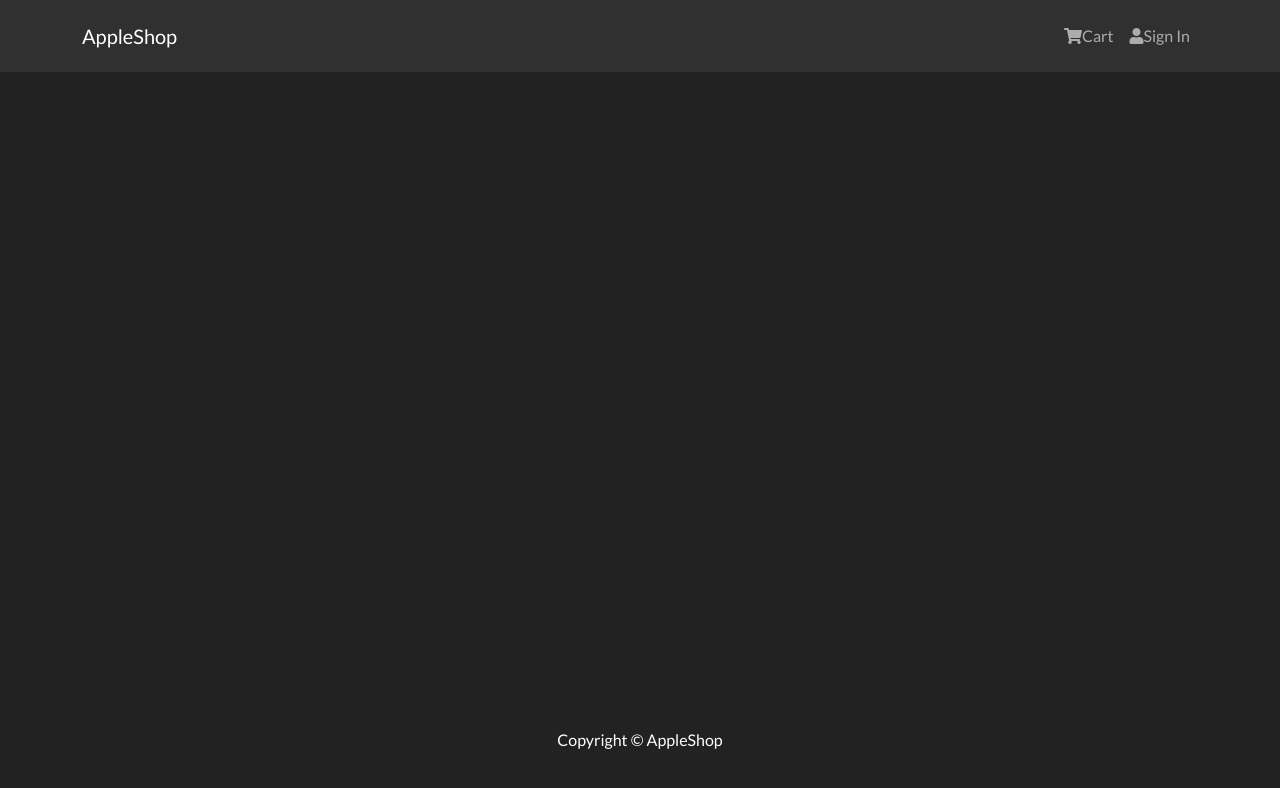
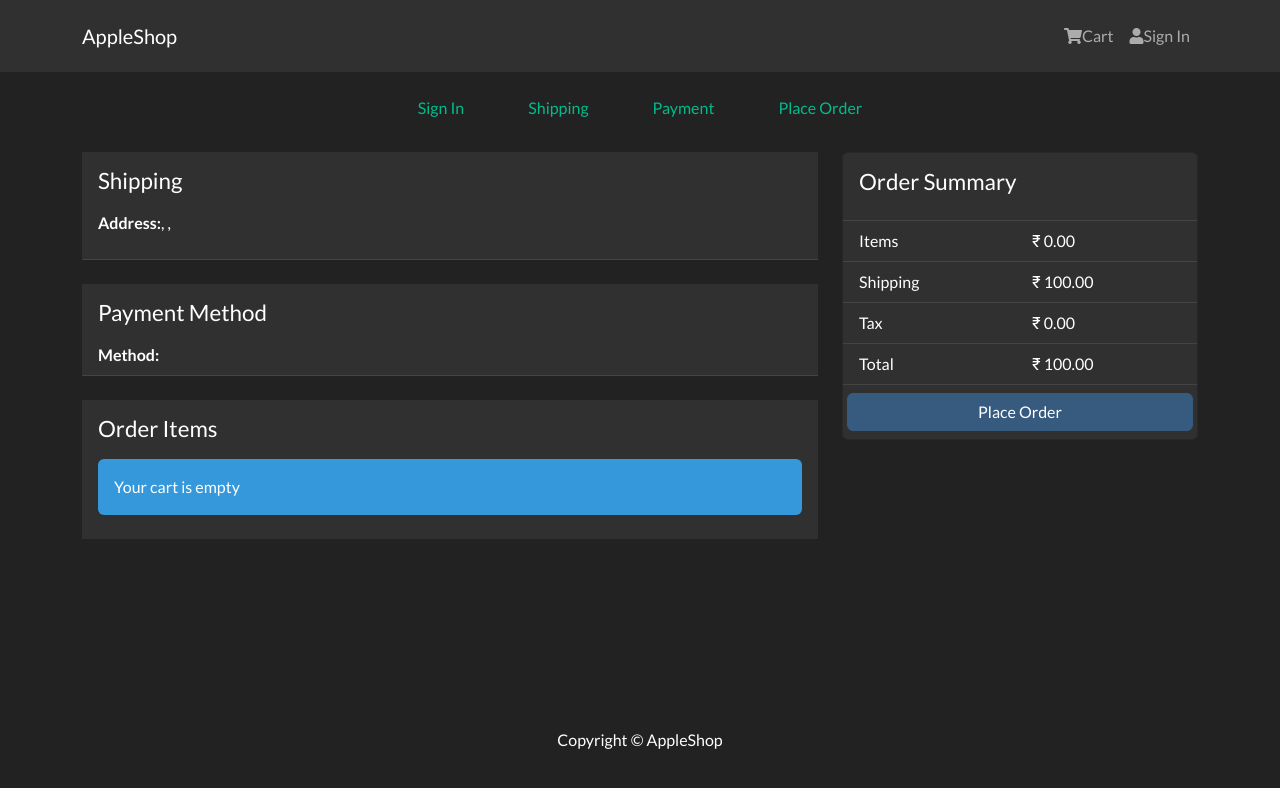
Before and after one commit to dineshraj100/Proshop, a React (Create React App) app in the folder frontend/: page /placeorder in a window 1280 px wide. Shown: the top 788 px of the page. Built offline with nearby package versions, Linux system fonts and the light colour scheme.

Commit message:
placeorderscreen added

```diff
--- a/frontend/src/App.js
+++ b/frontend/src/App.js
@@ -11,7 +11,7 @@ import RegisterScreen from './screens/RegisterScreen'
 import ProfileScreen from './screens/ProfileScreen'
 import ShippingScreen from './screens/ShippingScreen'
 import PaymentScreen from './screens/PaymentScreen'
-
+import PlaceOrderScreen from './screens/PlaceOrderScreen'
 const App = () => {
   return (
     <Router>
@@ -21,6 +21,7 @@ const App = () => {
           <Routes>
             <Route path='/login/shipping' element={<ShippingScreen />} />
             <Route path='/payment' element={<PaymentScreen />} />
+            <Route path='/placeorder' element={<PlaceOrderScreen />} />
             <Route path='/login' element={<LoginScreen />} />
             <Route path='/register' element={<RegisterScreen />} />
             <Route path='/profile' element={<ProfileScreen />} />
--- /dev/null
+++ b/frontend/src/screens/PlaceOrderScreen.js
@@ -0,0 +1,149 @@
+import React, { useState } from 'react'
+import { useNavigate, Link } from 'react-router-dom'
+import {
+  Button,
+  Row,
+  Col,
+  ListGroup,
+  Image,
+  Card,
+  ListGroupItem,
+} from 'react-bootstrap'
+import { useDispatch, useSelector } from 'react-redux'
+import CheckoutSteps from '../components/CheckoutSteps'
+import Message from '../components/Message'
+
+const PlaceOrderScreen = () => {
+  const cart = useSelector((state) => state.cart)
+
+  // Calculate prices
+  const addDecimals = (num) => {
+    return (Math.round(num * 100) / 100).toFixed(2)
+  }
+
+  cart.itemsPrice = addDecimals(
+    cart.cartItems.reduce((acc, item) => acc + item.price * item.qty, 0)
+  )
+
+  cart.shippingPrice = addDecimals(cart.itemsPrice > 500 ? 0 : 100)
+  cart.taxPrice = addDecimals(Number((0.15 * cart.itemsPrice).toFixed(2)))
+
+  cart.totalPrice = (
+    Number(cart.itemsPrice) +
+    Number(cart.shippingPrice) +
+    Number(cart.taxPrice)
+  ).toFixed(2)
+  const placeOrderHandler = () => {
+    console.log('order')
+  }
+
+  return (
+    <>
+      <CheckoutSteps step1 step2 step3 step4 />
+      <Row>
+        <Col md={8}>
+          <ListGroup variant='flush'>
+            <ListGroup.Item>
+              <h2>Shipping</h2>
+              <p>
+                <strong>Address:</strong>
+                {cart.shippingAddress.address},{cart.shippingAddress.city}{' '}
+                {cart.shippingAddress.postalCode},{' '}
+                {cart.shippingAddress.country}
+              </p>
+            </ListGroup.Item>
+            <br></br>
+            <ListGroup.Item>
+              <h2>Payment Method</h2>
+              <strong>Method:</strong>
+              {cart.paymentMethod}
+            </ListGroup.Item>
+            <br></br>
+            <ListGroup.Item>
+              <h2>Order Items</h2>
+              {cart.cartItems.length === 0 ? (
+                <Message>Your cart is empty</Message>
+              ) : (
+                <ListGroup variant='flush'>
+                  {cart.cartItems.map((item, index) => (
+                    <ListGroup.Item key={index}>
+                      <Row>
+                        <Col md={1}>
+                          <Image
+                            src={item.image}
+                            alt={item.name}
+                            fluid
+                            rounded
+                          />
+                        </Col>
+                        <Col>
+                          <Link to={`/product/${item.product}`}>
+                            {item.name}
+                          </Link>
+                        </Col>
+                        <Col md={4}>
+                          {item.qty} x ₹{item.price} = ₹{item.qty * item.price}
+                        </Col>
+                      </Row>
+                    </ListGroup.Item>
+                  ))}
+                </ListGroup>
+              )}
+            </ListGroup.Item>
+          </ListGroup>
+        </Col>
+        <Col md={4}>
+          <Card>
+            <ListGroup variant='flush'>
+              <ListGroup.Item>
+                <h2>Order Summary</h2>
+              </ListGroup.Item>
+              <ListGroup.Item>
+                <Row>
+                  <Col>Items</Col>
+                  <Col>₹ {cart.itemsPrice}</Col>
+                </Row>
+              </ListGroup.Item>
+
+              <ListGroup.Item>
+                <Row>
+                  <Col>Shipping</Col>
+                  <Col>₹ {cart.shippingPrice}</Col>
+                </Row>
+              </ListGroup.Item>
+
+              <ListGroup.Item>
+                <Row>
+                  <Col>Tax</Col>
+                  <Col>₹ {cart.taxPrice}</Col>
+                </Row>
+              </ListGroup.Item>
+
+              <ListGroup.Item>
+                <Row>
+                  <Col>Total</Col>
+                  <Col>₹ {cart.totalPrice}</Col>
+                </Row>
+              </ListGroup.Item>
+
+              <ListGroup.Item>
+                <Row>
+                  <Button
+                    type='button'
+                    className='btn-block'
+                    disabled={cart.cartItems === 0}
+                    onClick={placeOrderHandler}
+                  >
+                    Place Order
+                  </Button>
+                </Row>
+              </ListGroup.Item>
+            </ListGroup>
+          </Card>
+        </Col>
+      </Row>
+    </>
+  )
+}
+
+export default PlaceOrderScreen
```
